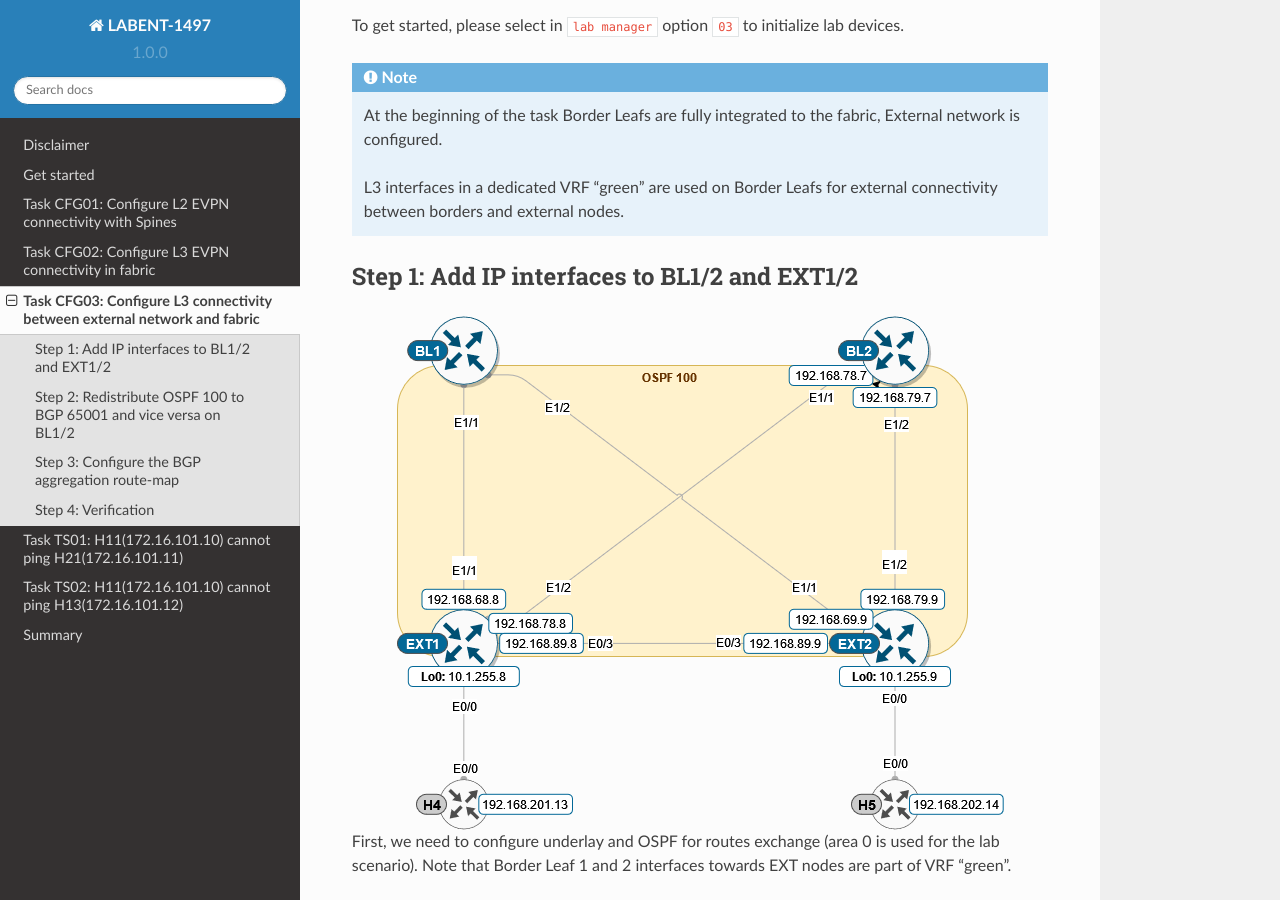
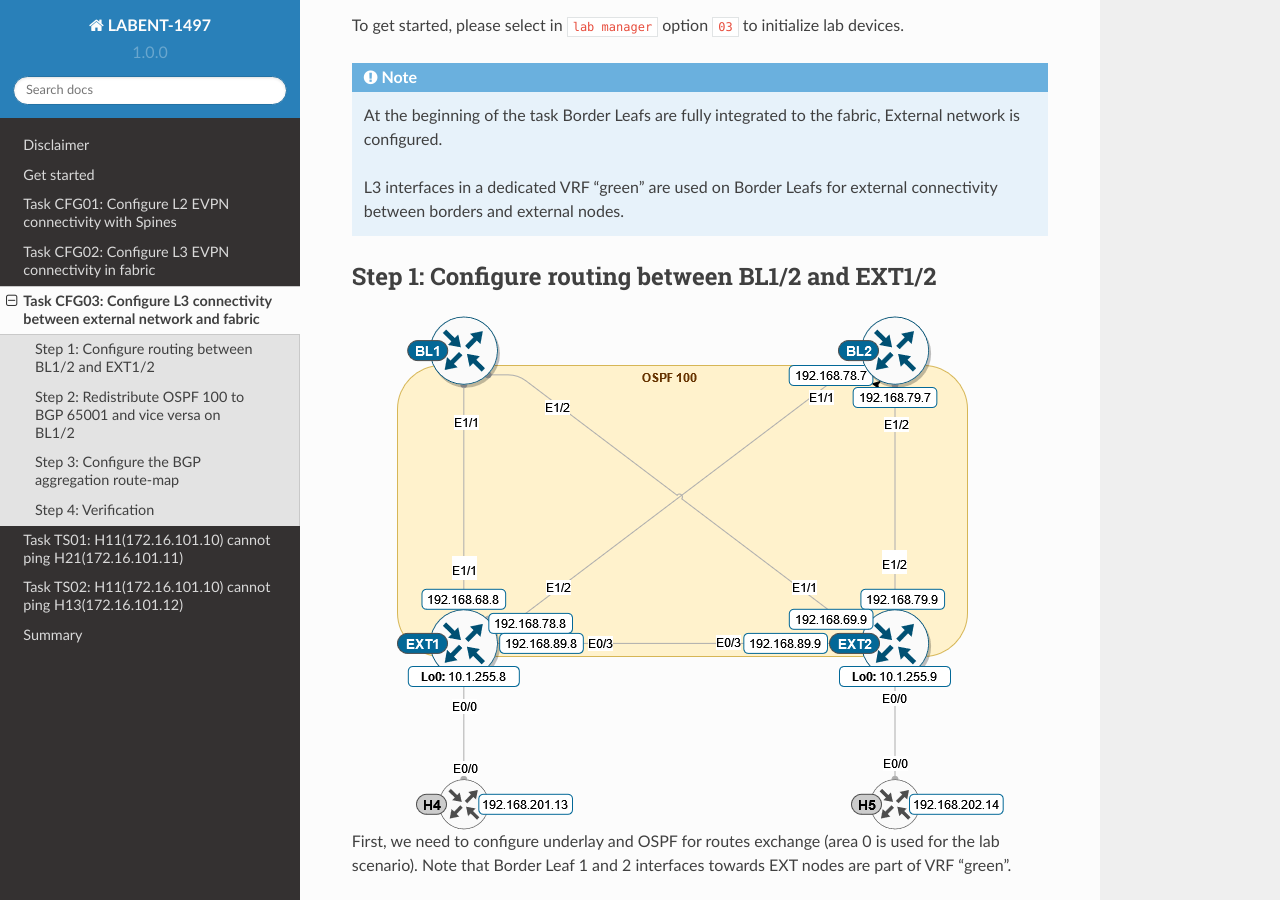
Before and after one commit to dvishchu/labent-1497, a Sphinx documentation site: the page built from docs/source/task_03.rst, in a window 1280 px wide and 900 px high, scrolled down 957 px. Built offline with Sphinx 7.4.7 and the Read the Docs theme 2.0.0, drawn with Linux system fonts in a browser that asks for light colours.

Commit message:
updating text in task 03

```diff
--- a/docs/source/task_03.rst
+++ b/docs/source/task_03.rst
@@ -24,8 +24,8 @@ To get started, please select in ``lab manager`` option ``03`` to initialize lab
     L3 interfaces in a dedicated VRF “green” are used on Border Leafs for external connectivity between borders and external nodes.
 
 
-Step 1: Add IP interfaces to BL1/2 and EXT1/2
-*********************************************
+Step 1: Configure routing between BL1/2 and EXT1/2
+**************************************************
 
 .. image:: assets/cfg03_step1_topology.png
     :align: center
```
